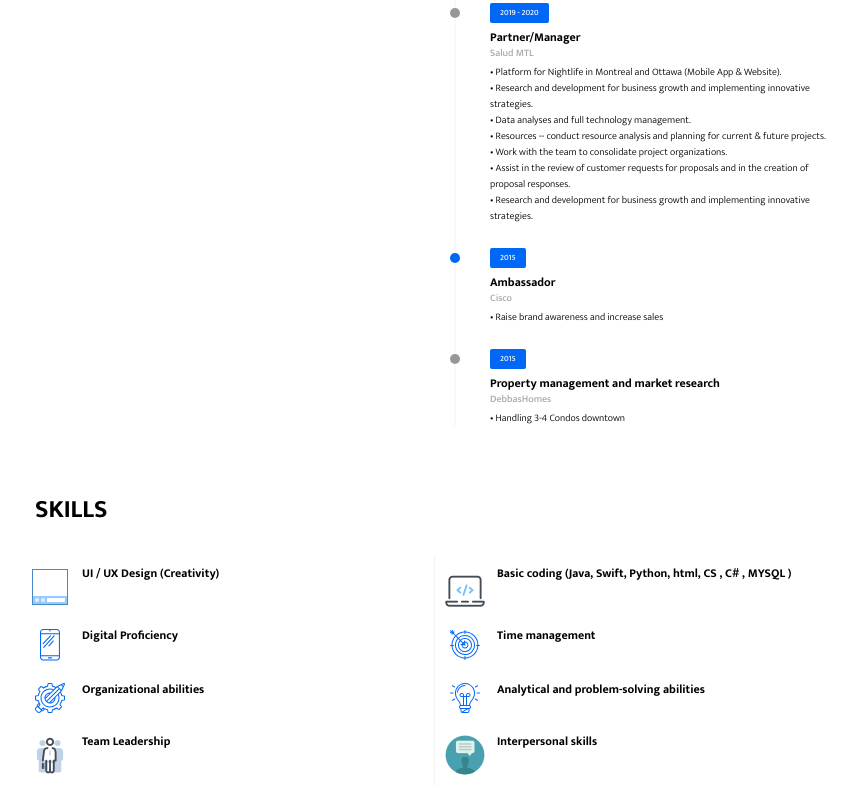
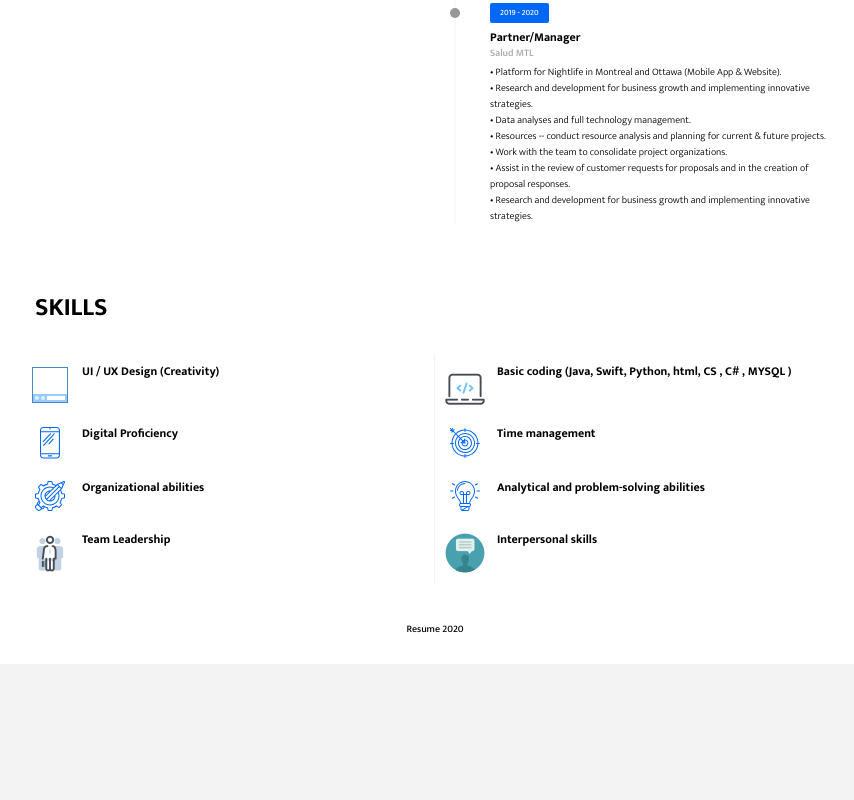
Before and after one commit to RamiDebbas/RamiDebbas.github.io, a website: page index.html in a window 1280 px wide. Shown: the part 1092-1892 px from the top of the page, without its empty margins (325-1179 px from the left). After the commit the page ends 1776 px from the top, so only its background shows below. Drawn offline with Linux system fonts and the light colour scheme.

Commit message:
Update index.html

```diff
--- a/index.html
+++ b/index.html
@@ -217,20 +217,20 @@
                                 </p>
                             </li> -->
 
-                            <li class="time-line-item">
+<!--                             <li class="time-line-item">
                                 <span class="badge badge-primary">2015</span>
                                 <h6 class="time-line-item-title">Ambassador</h6>
                                 <p class="time-line-item-subtitle">Cisco</p>
                                 <p class="time-line-item-content">•	Raise brand awareness and increase sales
                                 </p>
-                            </li>
-                            <li class="time-line-item">
+                            </li> -->
+<!--                             <li class="time-line-item">
                                 <span class="badge badge-primary">2015</span>
                                 <h6 class="time-line-item-title">Property management and market research</h6>
                                 <p class="time-line-item-subtitle">DebbasHomes</p>
                                 <p class="time-line-item-content">•	Handling 3-4 Condos downtown
                                 </p>
-                            </li>
+                            </li> -->
                         </ul>
                     </div>
                 </div>
```
